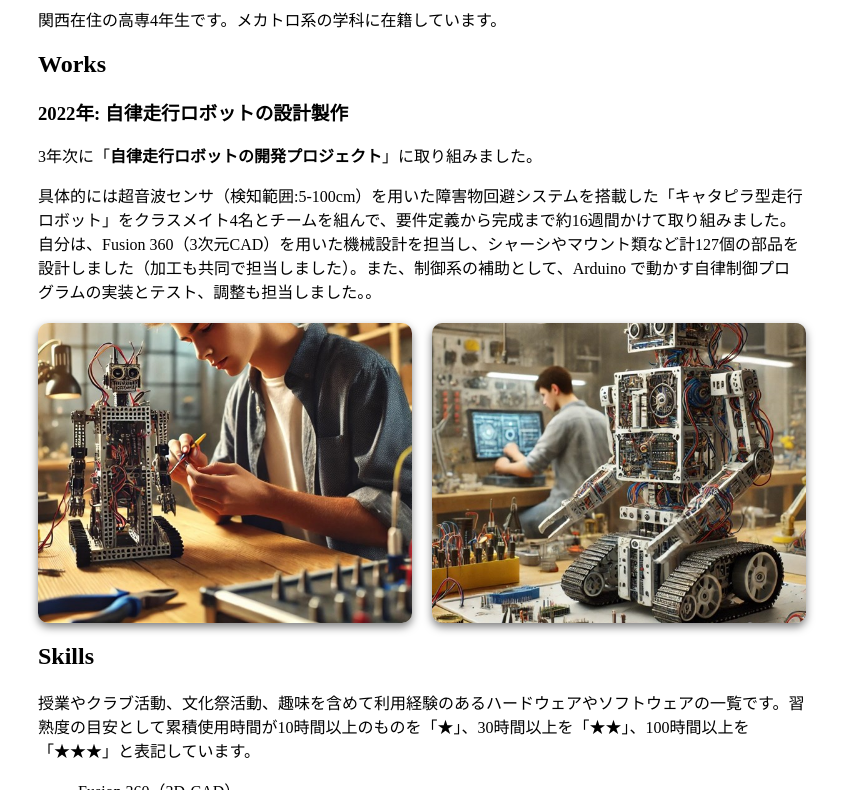
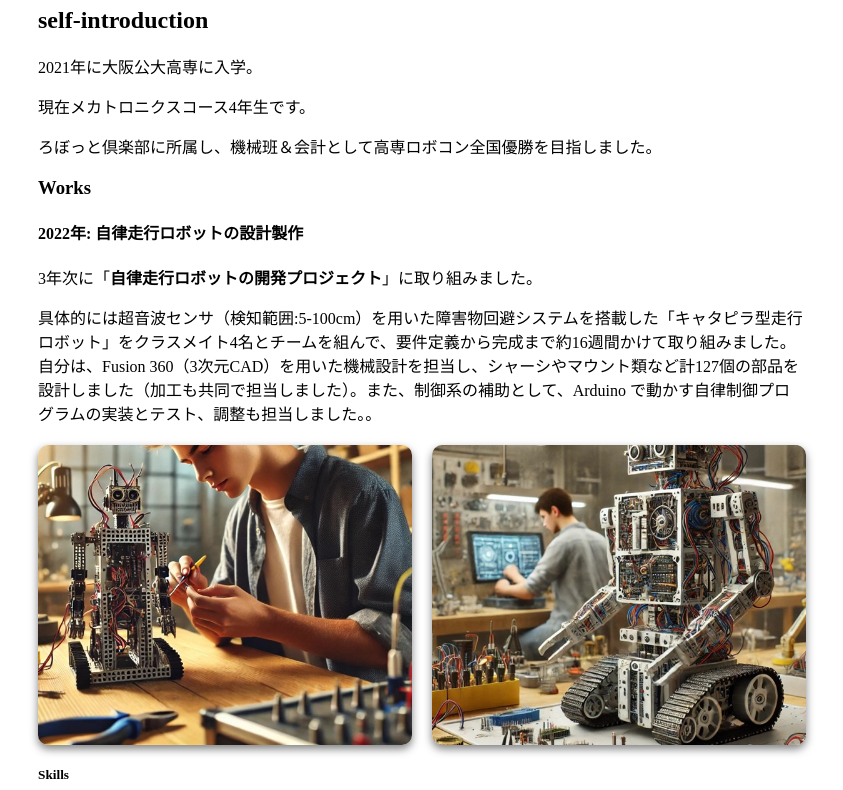
Before and after one commit to aoi-453/portfolio, a plain HTML site: page index.html in a window 1280 px wide. Shown: the part 81-871 px from the top of the page, without its empty margins (218-1061 px from the left). Drawn offline with Linux system fonts and the light colour scheme.

Commit message:
Add files via upload

```diff
--- a/index.html
+++ b/index.html
@@ -4,16 +4,29 @@
     <meta charset="UTF-8" />
     <meta name="viewport" content="width=device-width, initial-scale=1.0" />
     <title>ポートフォリオ</title>
+    <style>
+       .hidden {
+            display: none;
+        }
+       .clickable {
+            cursor: pointer;
+            color: blue;
+            text-decoration: underline;
+        }
+    </style>
     <link rel="stylesheet" href="main.css" />
   </head>
   <body>
     <div class="container">
-      <h1>XXX's Portfolio</h1>
-      <p>関西在住の高専4年生です。メカトロ系の学科に在籍しています。</p>
+      <h1>Aoi</h1>
+      <h2>self-introduction</h2>
+      <p>2021年に大阪公大高専に入学。</p>
+         現在メカトロニクスコース4年生です。</p>
+         ろぼっと倶楽部に所属し、機械班＆会計として高専ロボコン全国優勝を目指しました。</p>
 
-      <h2>Works</h2>
+      <h3>Works</h3>
 
-      <h3>2022年: 自律走行ロボットの設計製作</h3>
+      <h4>2022年: 自律走行ロボットの設計製作</h4>
       <p>
         3年次に「<strong>自律走行ロボットの開発プロジェクト</strong>」に取り組みました。
       </p>
@@ -31,7 +44,7 @@
         </div>
       </div>
 
-      <h2>Skills</h2>
+      <h5>Skills</h5>
       <p>
         授業やクラブ活動、文化祭活動、趣味を含めて利用経験のあるハードウェアやソフトウェアの一覧です。習熟度の目安として累積使用時間が10時間以上のものを「★」、30時間以上を「★★」、100時間以上を「★★★」と表記しています。
       </p>
```
